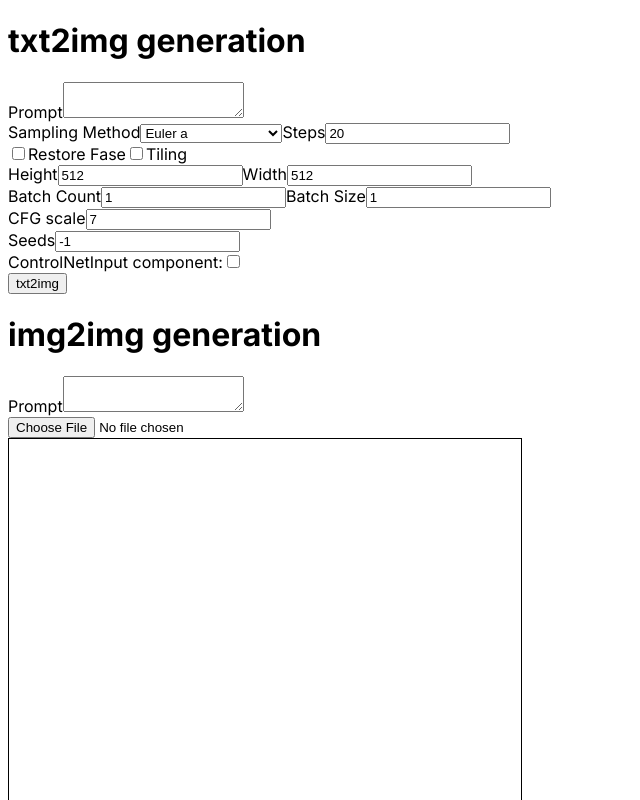
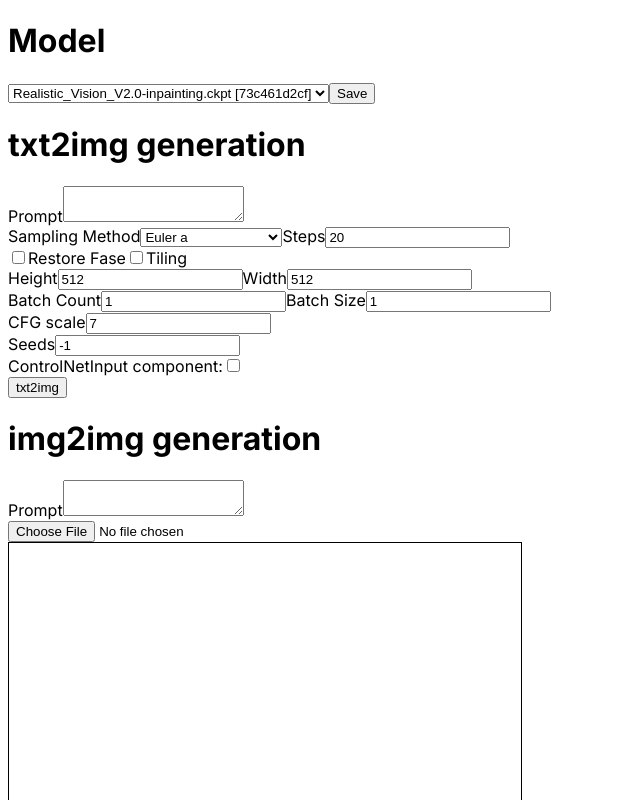
Before and after one commit to nftblackmagic/sd-webui-hook, a Next.js app: page /sd in a window 1280 px wide. Shown: the top 800 px of the page, without its empty margins (0-640 px from the left). Built offline with nearby package versions, Linux system fonts and the light colour scheme.

Commit message:
add options

```diff
--- /dev/null
+++ b/app/hook/useOptions.hook.ts
@@ -0,0 +1,59 @@
+import { useState } from "react";
+
+export const useOptions = ({ url, port }: { url: string; port: string }) => {
+  const [error, setError] = useState(null);
+  const [loading, setLoading] = useState(false);
+  const [result, setResult] = useState(null);
+
+  const setOptions = async (options: any) => {
+    setLoading(true);
+    setError(null);
+    try {
+      const res = await fetch("sd/options", {
+        method: "POST",
+        headers: {
+          "Content-Type": "application/json",
+        },
+        body: JSON.stringify({
+          sdUrl: url,
+          args: options,
+        }),
+      });
+      if (res.status == 200) {
+        const json = await res.json();
+        setResult(json);
+      } else {
+        const json = await res.json();
+        setError(json.error);
+      }
+    } catch (err: any) {
+      setError(err.message);
+    }
+    setLoading(false);
+  };
+
+  const getOptions = async () => {
+    setLoading(true);
+    setError(null);
+    try {
+      const res = await fetch("sd/options", {
+        method: "GET",
+        headers: {
+          "Content-Type": "application/json",
+        },
+      });
+      if (res.status == 200) {
+        const json = await res.json();
+        setResult(json);
+      } else {
+        const json = await res.json();
+        setError(json.error);
+      }
+    } catch (err: any) {
+      setError(err.message);
+    }
+    setLoading(false);
+  };
+
+  return { error, loading, result, setOptions, getOptions };
+};
--- /dev/null
+++ b/app/sd/options/route.ts
@@ -0,0 +1,62 @@
+import { NextRequest } from "next/server";
+
+export async function POST(req: NextRequest) {
+  const { sdUrl, args } = await req.json();
+
+  if (sdUrl === null || sdUrl === undefined) {
+    return new Response("No sdUrl provided.", {
+      status: 500,
+    });
+  }
+
+  const body = args;
+
+  const optionsResponse = await fetch(`${sdUrl}/sdapi/v1/options`, {
+    method: "POST",
+    headers: {
+      "Content-Type": "application/json",
+    },
+    body: JSON.stringify(body),
+  });
+
+  const optionsResponseJson = await optionsResponse.json();
+
+  // console.log("optionsResponseJson in api", optionsResponseJson);
+
+  return new Response(JSON.stringify(optionsResponseJson), {
+    status: 200,
+    headers: {
+      "content-type": "application/json",
+      "cache-control": "public, s-maxage=1200, stale-while-revalidate=600",
+    },
+  });
+}
+
+export async function GET(req: NextRequest) {
+  const { sdUrl } = await req.json();
+
+  if (sdUrl === null || sdUrl === undefined) {
+    return new Response("No sdUrl provided.", {
+      status: 500,
+    });
+  }
+
+  const optionsResponse = await fetch(`${sdUrl}/sdapi/v1/options`, {
+    method: "GET",
+    headers: {
+      "Content-Type": "application/json",
+    },
+  });
+
+  const optionsResponseJson = await optionsResponse.json();
+
+  // console.log("optionsResponseJson in api", optionsResponseJson);
+
+  return new Response(JSON.stringify(optionsResponseJson), {
+    status: 200,
+    headers: {
+      "content-type": "application/json",
+      "cache-control": "public, s-maxage=1200, stale-while-revalidate=600",
+    },
+  });
+}
--- a/app/sd/page.tsx
+++ b/app/sd/page.tsx
@@ -1,6 +1,5 @@
 "use client";
 
-import { set } from "lodash";
 import { CommonInput } from "../component/CommonInput";
 import { ControlNetInput } from "../component/ControlNetInput";
 import { ExtraInput } from "../component/ExtraInput";
@@ -8,16 +7,49 @@ import { Img2imgImageInput } from "../component/Img2imgImageInput";
 import { PromptContainer } from "../component/PromptContainer";
 import { useExtra } from "../hook/useExtra.hook";
 import { useImg2img } from "../hook/useImg2img.hook";
+import { useOptions } from "../hook/useOptions.hook";
 import { useProgress } from "../hook/useProgress.hook";
 import { useTxt2img } from "../hook/useTxt2img.hook";
 import { useEffect, useState } from "react";
-import { clear } from "console";
+
+const sdModel = [
+  {
+    title: "Realistic_Vision_V2.0-inpainting.ckpt [73c461d2cf]",
+    model_name: "Realistic_Vision_V2.0-inpainting",
+    hash: "73c461d2cf",
+    sha256: "73c461d2cf60c7f93280c34ef8649522ecd99f920f738c5d795cb1a142116b1d",
+    filename:
+      "/home/ubuntu/ai/stable-diffusion-webui/models/Stable-diffusion/Realistic_Vision_V2.0-inpainting.ckpt",
+    config: null,
+  },
+  {
+    title: "v1-5-pruned.ckpt [e1441589a6]",
+    model_name: "v1-5-pruned",
+    hash: "e1441589a6",
+    sha256: "e1441589a6f3c5a53f5f54d0975a18a7feb7cdf0b0dee276dfc3331ae376a053",
+    filename:
+      "/home/ubuntu/ai/stable-diffusion-webui/models/Stable-diffusion/v1-5-pruned.ckpt",
+    config: null,
+  },
+  {
+    title: "Realistic_Vision_V2.0.ckpt [81086e2b3f]",
+    model_name: "Realistic_Vision_V2.0",
+    hash: "81086e2b3f",
+    sha256: "81086e2b3f3741a82a39bf00f3e98dbbbc31876679d312bd81a46b26d8c5d3d2",
+    filename:
+      "/home/ubuntu/ai/stable-diffusion-webui/models/Stable-diffusion/Realistic_Vision_V2.0.ckpt",
+    config: null,
+  },
+];
 
 export default function Page() {
   const [images, setImages] = useState<any[]>([]);
   const [result, setResult] = useState<any>(null);
   const [loadingImages, setLoadingImages] = useState<string>("");
   const [intervalId, setIntervalId] = useState<NodeJS.Timeout | null>(null);
+  const [model, setModel] = useState<string>(
+    "Realistic_Vision_V2.0-inpainting"
+  );
 
   const {
     images: generatedImages,
@@ -52,6 +84,15 @@ export default function Page() {
   });
 
   const { query, result: result4 } = useProgress({
+    url: "http://0.0.0.0:7861",
+    port: "",
+  });
+
+  const {
+    result: result5,
+    loading: loading5,
+    setOptions,
+  } = useOptions({
     url: "http://0.0.0.0:7861",
     port: "",
   });
@@ -97,6 +138,30 @@ export default function Page() {
   return (
     <>
       <div>
+        <h1>Model</h1>
+        <select
+          onChange={(e) => {
+            setModel(e.target.value);
+          }}
+        >
+          {sdModel.map((model, index) => (
+            <option key={index} value={model.title}>
+              {model.title}
+            </option>
+          ))}
+        </select>
+        <button
+          onClick={() => {
+            setOptions({
+              sd_model_checkpoint: model,
+            });
+          }}
+          disabled={loading5}
+        >
+          Save
+        </button>
+        {loading5 && <div>loading...</div>}
+
         <h1>txt2img generation</h1>
         <PromptContainer mode={0} />
         <CommonInput mode={0} />
```
Also changed, not shown: 1 other file (tests, documents, lock files or other folders).
